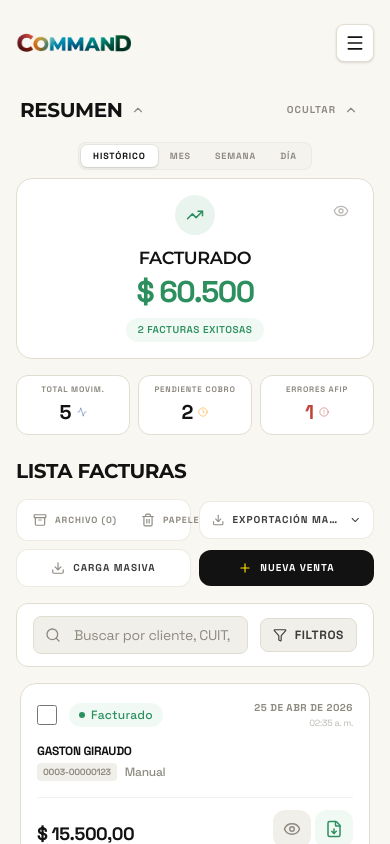
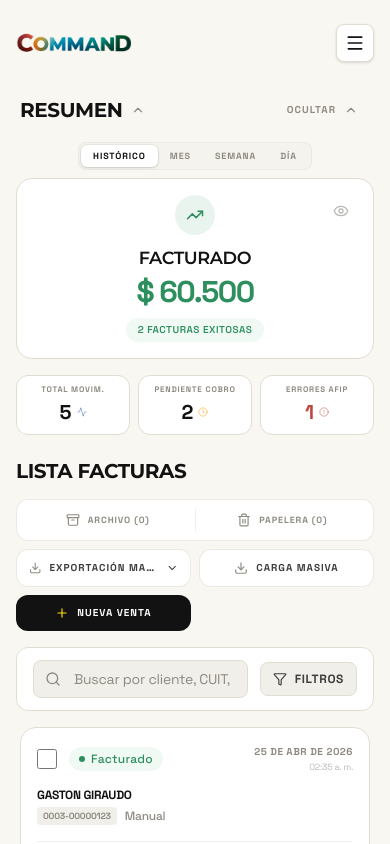
Before and after one commit to curiosidadparlante-jpg/demofacturador, a React (Vite) app: page / in a window 390 px wide. Shown: the top 844 px of the page. Built offline with nearby package versions, Linux system fonts and the light colour scheme.

Commit message:
FIX: Prevent mobile text overflow in dual-button component

```diff
--- a/src/pages/Home.jsx
+++ b/src/pages/Home.jsx
@@ -630,7 +630,7 @@ export default function Home() {
             Lista Facturas
           </h2>
           <div className="grid grid-cols-2 md:flex md:flex-wrap items-center gap-2 w-full md:w-auto">
-            <div className="flex items-center bg-white border border-border/60 rounded-xl p-1 h-[42px] w-full md:w-auto">
+            <div className="col-span-2 md:col-span-1 flex items-center bg-white border border-border/60 rounded-xl p-1 h-[42px] w-full md:w-auto">
               <button
                 onClick={() => handleCardClick('Archivo', archivadas, 'all')}
                 className="flex-1 flex items-center justify-center h-full px-3 rounded-lg hover:bg-blue-subtle text-text-muted hover:text-blue transition-all cursor-pointer group whitespace-nowrap"
```
